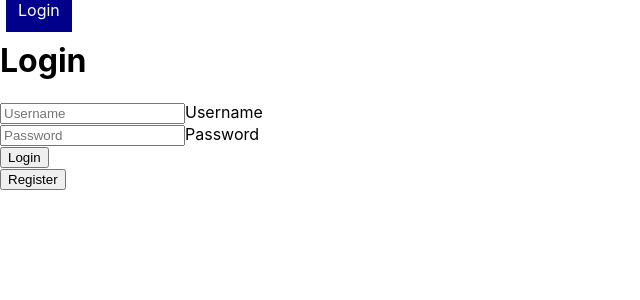
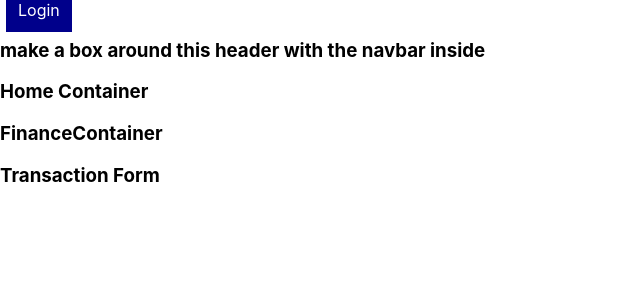
Before and after one commit to vakas-786/Thrift-Paradox, a React (Create React App) app: page /login in a window 1280 px wide. Shown: the top 300 px of the page, without its empty margins (0-640 px from the left). Built offline with nearby package versions, Linux system fonts and the light colour scheme.

Commit message:
organizing where to render the containers and components

```diff
--- a/src/App.js
+++ b/src/App.js
@@ -1,9 +1,11 @@
 import React from 'react'
 import './App.css'
 import {  Switch, Route, withRouter } from 'react-router-dom';
-import NavBar from './Components/NavBar'
-import Login from './Components/Login'
+import Header from './Components/Header'
 import Signup from './Components/Signup'
+import HomeContainer from './Containers/HomeContainer'
+import ProfileContainer from './Containers/ProfileContainer'
+import WelcomeContainer from './Containers/WelcomeContainer'
 class App extends React.Component {
 
   state={
@@ -65,14 +67,20 @@ class App extends React.Component {
   render() {
     return(
       <>
-      <NavBar />
+      <Header />
       <Switch>
+        {this.state.user !== undefined
+        ?
         <>
-        <Route path="/login" render={() => <Login loginHandler={this.loginHandler} />} />
+        <Route path="/welcome" render={() => <WelcomeContainer  />} />
         <Route path="/signup" render={() => <Signup submitHandler={this.signupHandler} />} />
-
         </>
-
+        :
+        <>
+        <Route path="/" render={() => <HomeContainer />} />
+        <Route path="/profile" render={() => <ProfileContainer />} />
+        </>
+        }
       </Switch>
       </>
     )
--- a/src/Components/Header.js
+++ b/src/Components/Header.js
@@ -0,0 +1,17 @@
+import React from 'react'
+import NavBar from '../Components/NavBar'
+
+class Header extends React.Component {
+
+    render() {
+
+        return(
+            <>
+            <NavBar />
+            <h3>make a box around this header with the navbar inside</h3>
+            </>
+        )
+    }
+}
+
+export default Header
--- a/src/Components/NavBar.js
+++ b/src/Components/NavBar.js
@@ -11,7 +11,7 @@ const link = {
   color: 'white',
 }
 
-class Navbar extends React.Component {
+class NavBar extends React.Component {
   render() {
     return (
       <React.Fragment>
@@ -32,4 +32,4 @@ class Navbar extends React.Component {
   }
 }
 
-export default Navbar
+export default NavBar
--- /dev/null
+++ b/src/Components/Profile.js
@@ -0,0 +1,10 @@
+import React from 'react'
+
+const Profile = () => {
+
+    return (
+        <h3>profile data</h3>
+    )
+}
+
+export default Profile
--- a/src/Components/Signup.js
+++ b/src/Components/Signup.js
@@ -3,7 +3,10 @@ import React from 'react'
 class Signup extends React.Component {
     state = {
         username: "",
-        password: ""
+        password: "",
+        firstname: "",
+        lastname: "",
+        avatar: ""
     }
 
     changeHandler = (e) => {
@@ -28,6 +31,21 @@ class Signup extends React.Component {
               <label htmlFor="password">Password</label>
             </div>
 
+            <div>
+              <input type="firstname" name="firstname" placeholder="First Name" value={this.state.password} onChange={this.changeHandler}/>
+              <label htmlFor="firstname">First Name</label>
+            </div>
+
+            <div>
+              <input type="lastname" name="lastname" placeholder="Last Name" value={this.state.password} onChange={this.changeHandler}/>
+              <label htmlFor="lastname">Last Name</label>
+            </div>
+
+            <div>
+              <input type="avatar" name="avatar" placeholder="Profile Pic" value={this.state.password} onChange={this.changeHandler}/>
+              <label htmlFor="avatar">Profile Picture</label>
+            </div>
+
             <input type="submit" value="Sign Up" />
 
           </form>
--- /dev/null
+++ b/src/Components/TransactionForm.js
@@ -0,0 +1,9 @@
+import React from 'react'
+
+const TransactionForm = () => {
+
+    return (
+        <h3>Transaction Form</h3>
+    )
+}
+export default TransactionForm
--- /dev/null
+++ b/src/Containers/FinanceContainer.js
@@ -0,0 +1,15 @@
+import React from 'react'
+import TransactionForm from '../Components/TransactionForm'
+
+const FinanceContainer = () => {
+
+    return (
+        // do i want to render the first 3 transactions here and make a seperate route with a componenet showing the full list?
+        <>
+        <h3>FinanceContainer</h3>
+        <TransactionForm />
+        </>
+    )
+}
+
+export default FinanceContainer
--- a/src/Containers/HomeContainer.js
+++ b/src/Containers/HomeContainer.js
@@ -0,0 +1,16 @@
+import React from 'react'
+import FinanceContainer from './FinanceContainer'
+
+const HomeContainer = () => {
+
+    return (
+        // render the finance container here since the finance container will hold the income and expense stuff also make sure to give proper html...
+        // elements and classnames so i can make flex box and other design stuff work. Can change the layout later if necessary
+        <>
+        <h3>Home Container</h3>
+        <FinanceContainer />
+        </>
+    )
+}
+
+export default HomeContainer
--- a/src/Containers/ProfileContainer.js
+++ b/src/Containers/ProfileContainer.js
@@ -0,0 +1,13 @@
+import React from 'react'
+import Profile from '../Components/Profile'
+
+const ProfileContainer = () => {
+
+    return (
+        <>
+        <h3>Profile Container</h3>
+        <Profile />
+        </>
+    )
+}
+export default ProfileContainer
--- a/src/Containers/WelcomeContainer.js
+++ b/src/Containers/WelcomeContainer.js
@@ -0,0 +1,14 @@
+import React from 'react'
+import Login from '../Components/Login'
+
+class WelcomeContainer extends React.Component {
+
+    render() {
+
+        return(
+            <Login />
+        )
+    }
+}
+
+export default WelcomeContainer
```
Also changed, not shown: src/Components/Transaction.js (added, +9 -0 lines), src/Components/TransactionList.js (added).
